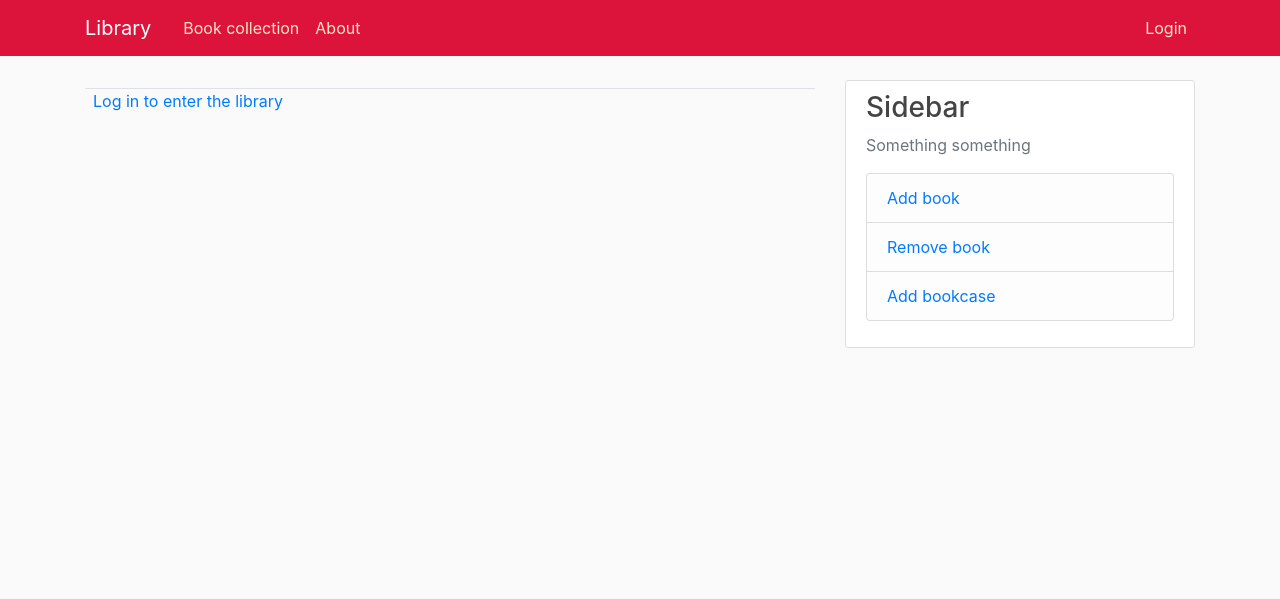
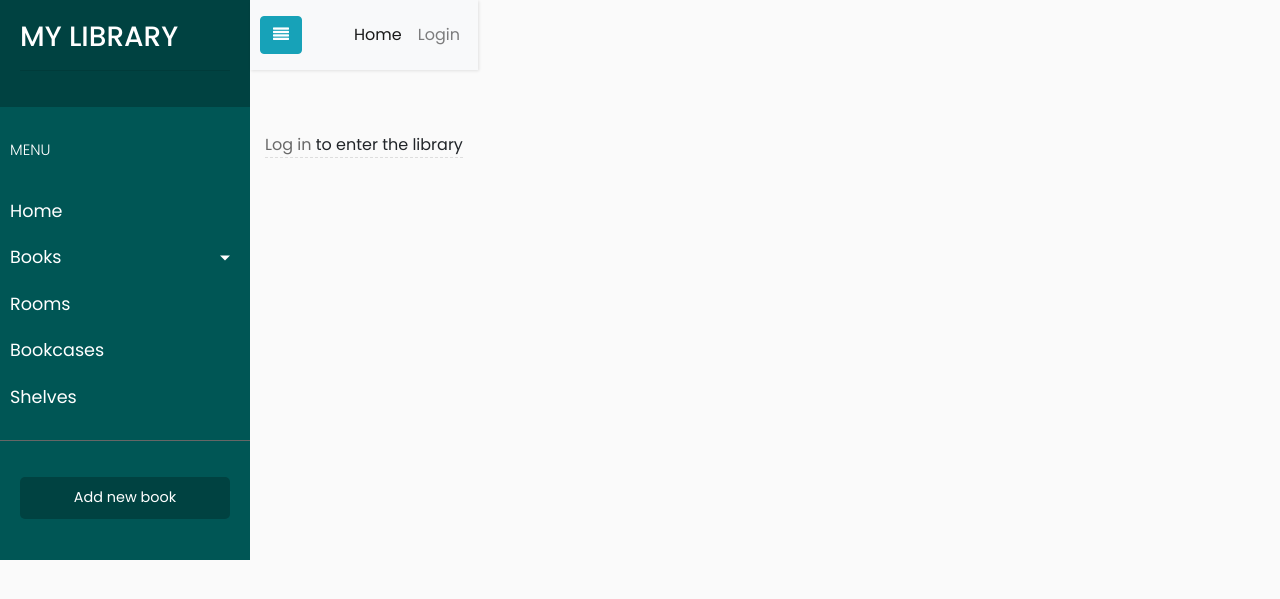
Before and after one commit to milena-marcinik/projk_gr_1, a Django app: page / in a window 1280 px wide. Shown: the top 599 px of the page. Run offline with Django 3.2, Linux system fonts and the light colour scheme; some libraries are stand-ins or nearby versions.

Commit message:
feature(PG-33) CSS & html changed

```diff
--- a/manage_library/static/manage_library/main.css
+++ b/manage_library/static/manage_library/main.css
@@ -1,84 +1,165 @@
+@import "https://fonts.googleapis.com/css?family=Poppins:300,400,500,600,700";
+
 body {
-  background: #fafafa;
-  color: #333333;
-  margin-top: 5rem;
+    font-family: 'Poppins', sans-serif;
+    background: #fafafa
 }
 
-h1, h2, h3, h4, h5, h6 {
-  color: #444444;
+p {
+    font-size: 1.1em;
+    font-weight: 300;
+    line-height: 1.7em;
+    color: #999
 }
 
-ul {
-  margin: 0;
+a,
+a:hover,
+a:focus {
+    color: inherit;
+    text-decoration: none;
+    transition: all 0.3s
 }
 
-.bg-steel {
-  background-color: crimson;
+.navbar {
+    padding: 15px 10px;
+    background: #fff;
+    border: none;
+    border-radius: 0;
+    margin-bottom: 40px;
+    box-shadow: 1px 1px 3px rgba(0, 0, 0, 0.1)
 }
 
-.site-header .navbar-nav .nav-link {
-  color: bisque;
+.navbar-btn {
+    box-shadow: none;
+    outline: none !important;
+    border: none
 }
 
-.site-header .navbar-nav .nav-link:hover {
-  color: #ffffff;
+.line {
+    width: 100%;
+    height: 1px;
+    border-bottom: 1px dashed #ddd
 }
 
-.site-header .navbar-nav .nav-link.active {
-  font-weight: 500;
+.wrapper {
+    display: flex;
+    width: 100%;
+    align-items: stretch
 }
 
-.content-section {
-  background: #ffffff;
-  padding: 10px 20px;
-  border: 1px solid #dddddd;
-  border-radius: 3px;
-  margin-bottom: 20px;
+#sidebar {
+    min-width: 250px;
+    max-width: 250px;
+    background: #005655;
+    color: #fff;
+    transition: all 0.3s
 }
 
-.article-title {
-  color: #444444;
+#sidebar.active {
+    margin-left: -250px
 }
 
-a.article-title:hover {
-  color: darksalmon;
+#sidebar .sidebar-header {
+    padding: 20px;
+    background: #004241;
+}
+
+#sidebar ul.components {
+    padding: 20px 0px;
+    border-bottom: 1px solid #666666
+}
+
+#sidebar ul p {
+    padding: 10px;
+    font-size: 15px;
+    display: block;
+    color: #fff
+}
+
+#sidebar ul li a {
+    padding: 10px;
+    font-size: 1.1em;
+    display: block
+}
+
+#sidebar ul li a:hover {
+    color: #fff;
+    background: #444444
+}
+
+#sidebar ul li.active>a,
+a[aria-expanded="true"] {
+    color: #fff;
+    background: #888888
+}
+
+a[data-toggle="collapse"] {
+    position: relative
+}
+
+.dropdown-toggle::after {
+    display: block;
+    position: absolute;
+    top: 50%;
+    right: 20px;
+    transform: translateY(-50%)
+}
+
+ul ul a {
+    font-size: 0.9em !important;
+    padding-left: 30px !important;
+    background: #666666;
+}
+
+ul.CTAs {
+    padding: 20px
+}
+
+ul.CTAs a {
+    text-align: center;
+    font-size: 0.9em !important;
+    display: block;
+    border-radius: 5px;
+    margin-bottom: 5px
+}
+
+a.download,
+a.download:hover {
+    background: #004241;
+    color: #fff
+}
+
+#content {
+    width: 100%;
+    padding: 20px;
+    min-height: 100vh;
+    transition: all 0.3s
+}
+
+.content-link {
+    color: dimgray;
+}
+
+a.content-link:hover {
+  color: #004241;
   text-decoration: none;
 }
 
-.article-content {
-  white-space: pre-line;
+
+.content-wrapper {
+    padding: 15px
 }
 
-.article-img {
-  height: 65px;
-  width: 65px;
-  margin-right: 16px;
+@media(max-width:768px) {
+    #sidebar {
+        margin-left: -250px
+    }
+
+    #sidebar.active {
+        margin-left: 0px
+    }
+
+    #sidebarCollapse span {
+        display: none
+    }
 }
-
-.article-metadata {
-  padding-bottom: 1px;
-  margin-bottom: 4px;
-  border-bottom: 1px solid #dddddd;
-}
-
-.article-metadata a:hover {
-  color: darkred;
-  text-decoration: none;
-}
-
-.article-svg {
-  width: 25px;
-  height: 25px;
-  vertical-align: middle;
-}
-
-.account-img {
-  height: 125px;
-  width: 125px;
-  margin-right: 20px;
-  margin-bottom: 16px;
-}
-
-.account-heading {
-  font-size: 2.5rem;
-}
--- a/manage_library/templates/manage_library/base.html
+++ b/manage_library/templates/manage_library/base.html
@@ -2,70 +2,86 @@
 <!DOCTYPE html>
 <html>
 <head>
-
-    <!-- Required meta tags -->
-    <meta charset="utf-8">
-    <meta name="viewport" content="width=device-width, initial-scale=1, shrink-to-fit=no">
-
-    <!-- Bootstrap CSS -->
-    <link rel="stylesheet" href="https://maxcdn.bootstrapcdn.com/bootstrap/4.0.0/css/bootstrap.min.css" integrity="sha384-Gn5384xqQ1aoWXA+058RXPxPg6fy4IWvTNh0E263XmFcJlSAwiGgFAW/dAiS6JXm" crossorigin="anonymous">
-
+    <meta charset='utf-8'>
+    <meta name='viewport' content='width=device-width, initial-scale=1'>
+    <title>My Library</title>
+    <link href='https://stackpath.bootstrapcdn.com/bootstrap/4.4.1/css/bootstrap.min.css' rel='stylesheet'>
+    <link href='https://cdnjs.cloudflare.com/ajax/libs/font-awesome/4.7.0/css/font-awesome.min.css' rel='stylesheet'>
     <link rel="stylesheet" type="text/css" href="{% static 'manage_library/main.css' %}">
 
+    <script type='text/javascript' src='https://cdnjs.cloudflare.com/ajax/libs/jquery/3.2.1/jquery.min.js'></script>
+    <script type='text/javascript'
+            src='https://stackpath.bootstrapcdn.com/bootstrap/4.4.1/js/bootstrap.bundle.min.js'></script>
+    <script type='text/javascript'>$(document).ready(function () {
+        $("#sidebarCollapse").on('click', function () {
+            $("#sidebar").toggleClass('active');
+        });
+    });</script>
+</head>
+<body oncontextmenu='return false' class='snippet-body'>
+<div class="wrapper">
+    <nav id="sidebar">
+        <div class="sidebar-header">
+            <h3>MY LIBRARY</h3>
+            <hr>
+        </div>
+        <ul class="list-unstyled components">
+            <p>MENU</p>
+            <li><a href="{% url 'main_manage_library' %}">Home</a></li>
+            <li><a href="#homeSubmenu" data-toggle="collapse" aria-expanded="false"
+                   class="dropdown-toggle">Books</a>
+                <ul class="collapse list-unstyled" id="homeSubmenu">
+                    <li><a href="#">All Books</a></li>
+                    <li><a href="#">Add Book</a></li>
+                    <li><a href="#">Remove Book</a></li>
+                </ul>
+            </li>
+            <li><a href="#">Rooms</a></li>
+            <li><a href="#">Bookcases</a></li>
+            <li><a href="#">Shelves</a></li>
 
-</head>
-<body>
-    <header class="site-header">
-      <nav class="navbar navbar-expand-md navbar-dark bg-steel fixed-top">
-        <div class="container">
-          <a class="navbar-brand mr-4" href="{% url 'main_manage_library' %}">Library</a>
-          <button class="navbar-toggler" type="button" data-toggle="collapse" data-target="#navbarToggle" aria-controls="navbarToggle" aria-expanded="false" aria-label="Toggle navigation">
-          <span class="navbar-toggler-icon"></span>
-          </button>
-          <div class="collapse navbar-collapse" id="navbarToggle">
-            <div class="navbar-nav mr-auto">
-              <a class="nav-item nav-link" href="{% url 'show-book-collection' %}">Book collection</a>
-              <a class="nav-item nav-link" href="#">About</a>
-            </div>
-            <!-- Navbar Right Side -->
-            <div class="navbar-nav">
+            {% if request.user.is_superuser %}
+                        <li><a href="#pageSubmenu" data-toggle="collapse" aria-expanded="false"
+                   class="dropdown-toggle">Users</a>
+                <ul class="collapse list-unstyled" id="pageSubmenu">
+                    <li><a href="#">All Users</a></li>
+                    <li><a href="#">Add User</a></li>
+                    <li><a href="#">Remove User</a></li>
+                </ul>
+            </li>
+            {% endif %}
+        </ul>
+        <ul class="list-unstyled CTAs">
+            <li><a href="#" class="download">Add new book</a></li>
+        </ul>
+    </nav>
+    <div class="content">
+        <nav class="navbar navbar-expand-lg navbar-light bg-light">
+            <button type="button" id="sidebarCollapse" class="btn btn-info"><i class="fa fa-align-justify"></i></button>
+            <button class="navbar-toggler" type="button" data-toggle="collapse" data-target="#navbarNav"
+                    aria-controls="navbarNav" aria-expanded="false" aria-label="Toggle navigation"><span
+                    class="navbar-toggler-icon"></span></button>
+            <div class="collapse navbar-collapse" id="navbarNav">
+                <ul class="navbar-nav ml-auto">
+                    <li class="nav-item active"><a class="nav-link" href="{% url 'main_manage_library' %}">Home <span class="sr-only">(current)</span></a>
+                    </li>
                     {% if user.is_authenticated %}
-                  <a class="nav-item nav-link" href="{% url 'logout' %}">Logout</a>
+                        <li class="nav-item"><a class="nav-link" href="{% url 'logout' %}">Logout</a></li>
                         {% if request.user.is_superuser %}
-                      <a class="nav-item nav-link" href="{% url 'add_user' %}">Add user</a>
+                            <li class="nav-item"><a class="nav-link" href="{% url 'add_user' %}">Add user</a></li>
                         {% endif %}
                         {% else %}
-                    <a class="nav-item nav-link" href="{% url 'login' %}">Login</a>
+                        <li class="nav-item"><a class="nav-link" href="{% url 'login' %}">Login</a></li>
                     {% endif %}
+                </ul>
+            </div>
+        </nav>
+        <div class="content-wrapper">
+            {% block content %}{% endblock %}
+
+            <div class="line"></div>
         </div>
     </div>
 </div>
-      </nav>
-    </header>
-    <main role="main" class="container">
-      <div class="row">
-        <div class="col-md-8">
-          {% block content %}{% endblock %}
-        </div>
-        <div class="col-md-4">
-          <div class="content-section">
-            <h3>Sidebar</h3>
-            <p class='text-muted'> Something something
-              <ul class="list-group">
-                <li class="list-group-item list-group-item-light"> <a href="{% url 'add-new-book' %}">Add book</a></li>
-                <li class="list-group-item list-group-item-light"> <a href="{% url 'remove-book' %}">Remove book</a></li>
-                <li class="list-group-item list-group-item-light"> <a href="{% url 'add-bookcase' %}">Add bookcase</a></li>
-              </ul>
-            </p>
-          </div>
-        </div>
-      </div>
-    </main>
-
-    <!-- Optional JavaScript -->
-    <!-- jQuery first, then Popper.js, then Bootstrap JS -->
-    <script src="https://code.jquery.com/jquery-3.2.1.slim.min.js" integrity="sha384-KJ3o2DKtIkvYIK3UENzmM7KCkRr/rE9/Qpg6aAZGJwFDMVNA/GpGFF93hXpG5KkN" crossorigin="anonymous"></script>
-    <script src="https://cdnjs.cloudflare.com/ajax/libs/popper.js/1.12.9/umd/popper.min.js" integrity="sha384-ApNbgh9B+Y1QKtv3Rn7W3mgPxhU9K/ScQsAP7hUibX39j7fakFPskvXusvfa0b4Q" crossorigin="anonymous"></script>
-    <script src="https://maxcdn.bootstrapcdn.com/bootstrap/4.0.0/js/bootstrap.min.js" integrity="sha384-JZR6Spejh4U02d8jOt6vLEHfe/JQGiRRSQQxSfFWpi1MquVdAyjUar5+76PVCmYl" crossorigin="anonymous"></script>
 </body>
 </html>
--- a/manage_library/templates/manage_library/main_manage_library.html
+++ b/manage_library/templates/manage_library/main_manage_library.html
@@ -10,10 +10,11 @@
 {% else %}
 
     <h5></h5>
-    <div class="border-top pt3">
-             <a class="ml-2" href="{% url 'login' %}">Log in to enter the library</a>
+    <div class="content">
+             <a class="content-link" href="{% url 'login' %}">Log in</a> to enter the library
     </div>
 
 {% endif %}
 
+
 {% endblock content %}
--- a/user_panel/templates/user_panel/add_user.html
+++ b/user_panel/templates/user_panel/add_user.html
@@ -17,10 +17,10 @@
     </div>
     {% else %}
     <h4>You cannot add a new user because you are not an admin</h4>
-        <div class="border-top pt-3">
+        <div class="content">
             <small class="text-muted">
-                Back to <a class="ml-2" href="#">home page </a><br>
-                Do you want to <a class="ml-2" href="{% url 'login' %}">log in?</a>
+                Back to <a class="content-link" style="font-weight:bold" href="{% url 'main_manage_library' %}">home page</a><br>
+                Do you want to <a class="content-link" style="font-weight:bold" href="{% url 'login' %}">log in?</a>
             </small>
         </div>
     {% endif %}
--- a/user_panel/templates/user_panel/login.html
+++ b/user_panel/templates/user_panel/login.html
@@ -12,9 +12,9 @@
                 <button class="btn btn-outline-info" type="submit">Login</button>
             </div>
         </form>
-        <div class="border-top pt3">
+        <div class="content pt3">
             <small class="text-muted">
-                If you are the administrator, you can <a class="ml-2" href="{% url 'add_user' %}">add a new user</a>
+                If you are the administrator, you can <a class="content-link" style="font-weight:bold" href="{% url 'add_user' %}">add a new user</a>
             </small>
         </div>
     </div>
--- a/user_panel/templates/user_panel/logout.html
+++ b/user_panel/templates/user_panel/logout.html
@@ -1,10 +1,10 @@
 {% extends "manage_library/base.html" %}
 {% load crispy_forms_tags %}
 {% block content %}
-    <h2>You have been logged out</h2>
-    <div class="border-top pt3">
+    <div class="content">
+    <h3>You have been logged out</h3>
         <small class="text-muted">
-             <a class="ml-2" href="{% url 'login' %}">Log in again</a>
+             <a class="content-link" style="font-weight:bold" href="{% url 'login' %}">Log in</a> again
         </small>
     </div>
 
```
Lines whose indentation alone changed are shown as unchanged.
